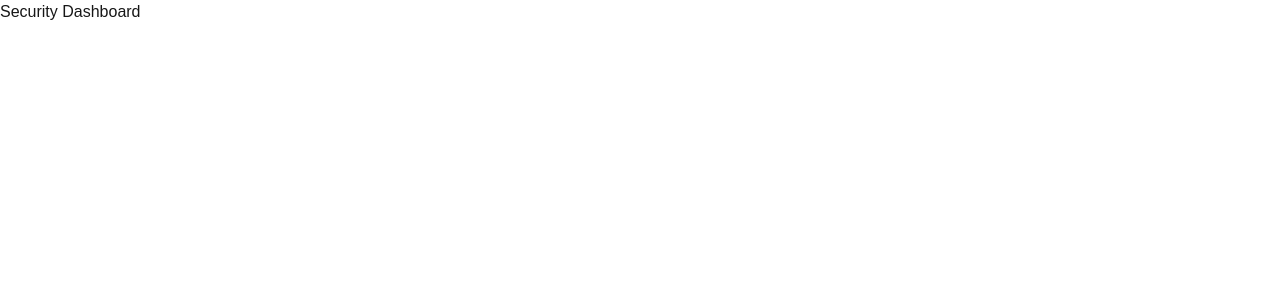
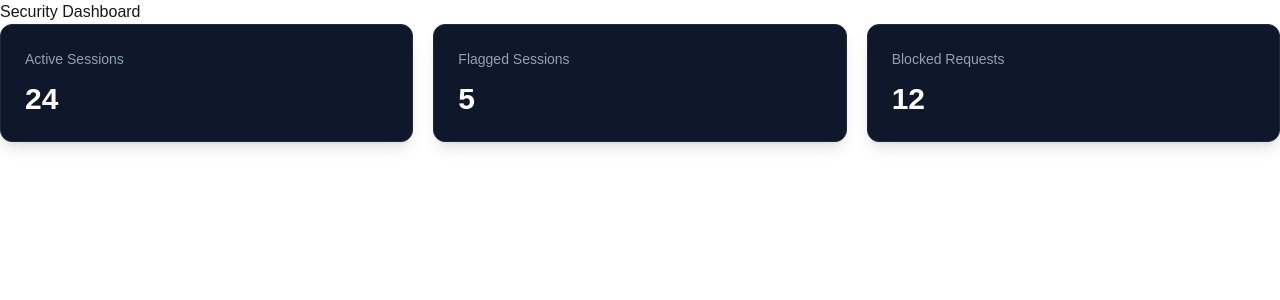
Before and after one commit to raremanticore/renamethislater, a Next.js app: page / in a window 1280 px wide. Shown: the top 300 px of the page. Built offline with nearby package versions, Linux system fonts and the light colour scheme.

Commit message:
Finished basic SecurityStats.tsx file, moving on to other components

```diff
--- a/components/dashboard/SecurityStats.tsx
+++ b/components/dashboard/SecurityStats.tsx
@@ -6,31 +6,34 @@
  * values will be filled in with capital one nessie api mock data
  */
 
-<div className="security-cards">
-  <div className="column-one">
-    <div className="card-one">
-      <h2> Header here </h2>
-      <p> Description here </p>
-    </div>
-  </div>
-  <div className="column-two">
-    <div className="card-two">
-      <h2> Header here </h2>
-      <p> Description here </p>
-    </div>
-  </div>
-  <div className="column-three">
-    <div className="card-three">
-      <h2> Header here </h2>
-      <p> Description here </p>
-    </div>
-  </div>
-</div>
 
 export default function SecurityStats() {
   return (
-    <div>
-      {/* Your cards go here */}
+    <div className="grid grid-cols-1 md:grid-cols-3 gap-5">
+      <div className="bg-slate-900 border border-slate-800 rounded-xl p-6 shadow-lg">
+        <div className="column-one">
+          <div className="card-one">
+            <h2 className="text-sm font-medium text-slate-400">Active Sessions</h2>
+            <p className="text-3xl font-bold text-white mt-3">24</p>
+          </div>
+        </div>
+      </div>
+      <div className="bg-slate-900 border border-slate-800 rounded-xl p-6 shadow-lg">
+        <div className="column-two">
+          <div className="card-two">
+            <h2 className="text-sm font-medium text-slate-400">Flagged Sessions</h2>
+            <p className="text-3xl font-bold text-white mt-3">5</p>
+          </div>
+        </div>
+      </div>
+      <div className="bg-slate-900 border border-slate-800 rounded-xl p-6 shadow-lg">
+        <div className="column-three">
+          <div className="card-three">
+            <h2 className="text-sm font-medium text-slate-400">Blocked Requests</h2>
+            <p className="text-3xl font-bold text-white mt-3">12</p>
+          </div>
+        </div>
+      </div>
     </div>
   );
 }
```
